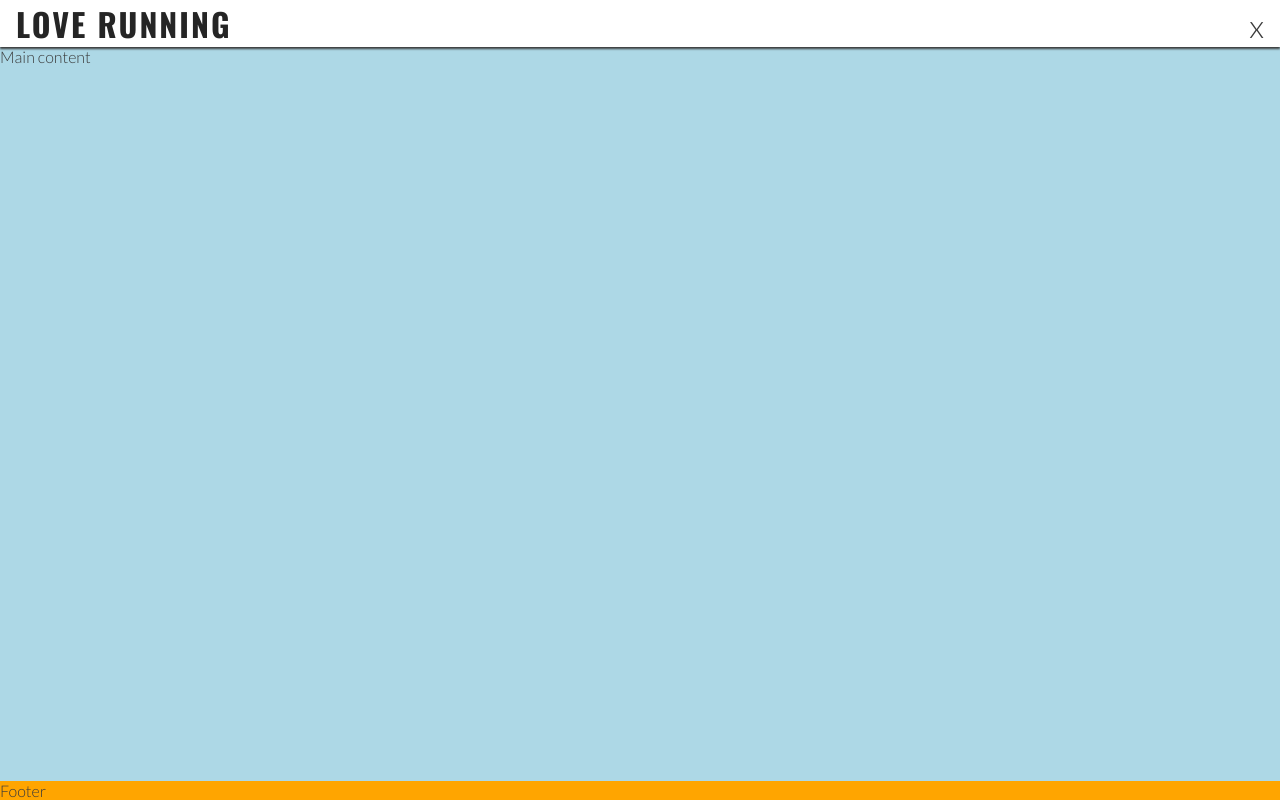
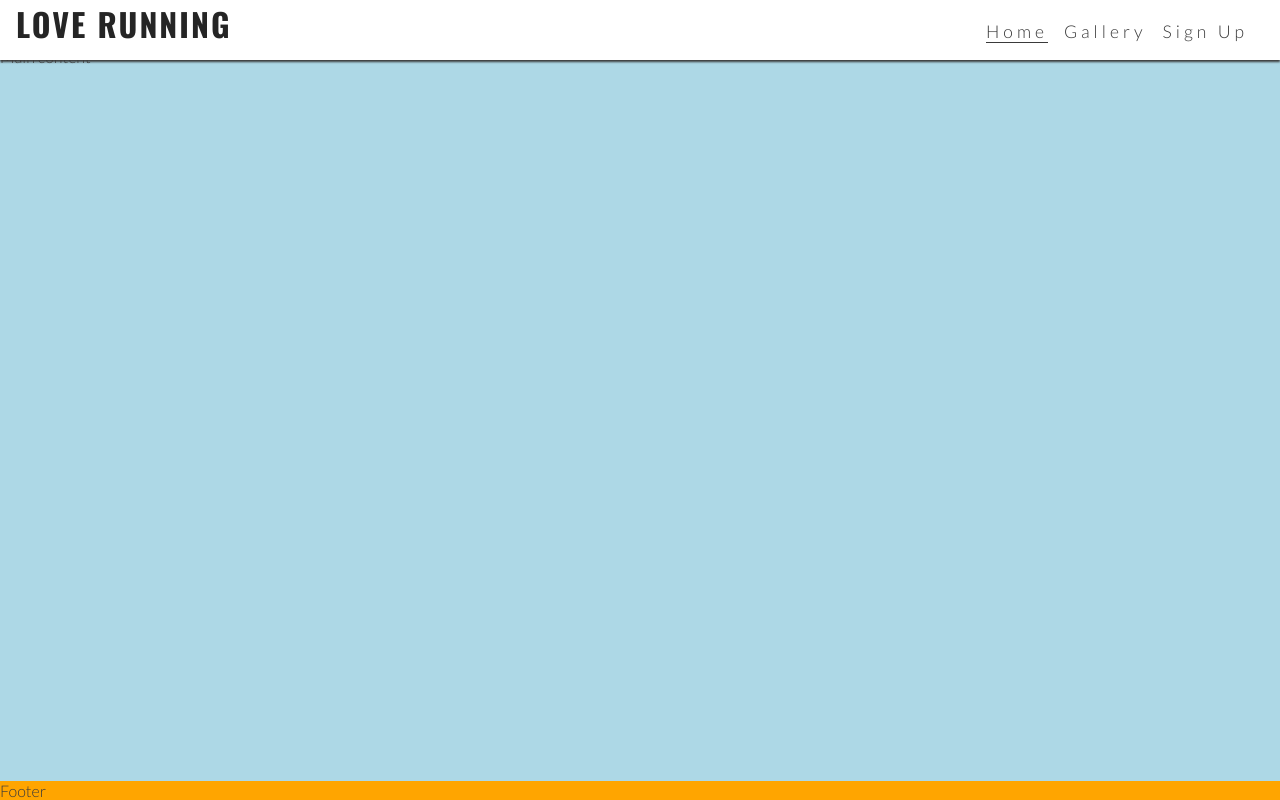
Before and after one commit to Kiko-Climent/love-running-2, a plain HTML site: page index.html in a window 1280 px wide. Drawn offline with nearby package versions, Linux system fonts and the light colour scheme.

Commit message:
Display navbar items, hide toggle label

```diff
--- a/assets/style.css
+++ b/assets/style.css
@@ -94,3 +94,25 @@ main {
 footer {
     background-color: orange;
 }
+
+/* Media quary */
+@media screen and (min-width: 768px) {
+    /* Header */
+    nav {
+        display: block;
+        position: relative;
+        box-shadow: none;
+        width: fit-content;
+        padding-right: 1rem;
+    }
+
+    #menu {
+        display: flex;
+    }
+    #menu > li {
+        padding-left: 1rem;
+    }
+    .nav-toggle-label {
+        display: none;
+    }
+}
```
